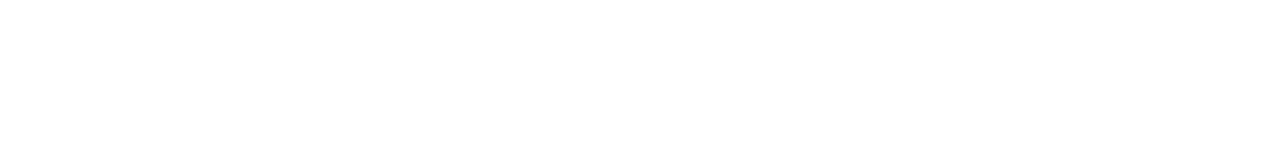
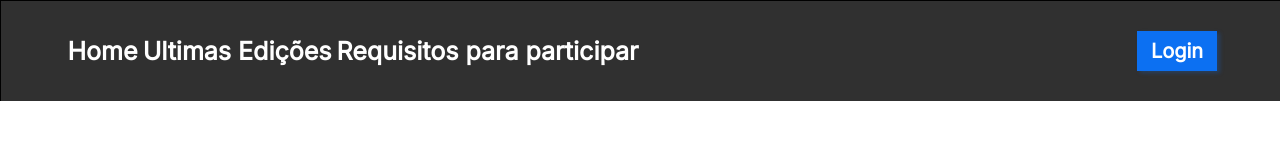
Before and after one commit to guilhermepradobr/bootcamp-dnc, a plain HTML site: page index.html in a window 1280 px wide. Drawn offline with Linux system fonts and the light colour scheme.

Commit message:
Criação do EStilo CSS do Menu

```diff
--- a/index.html
+++ b/index.html
@@ -5,8 +5,18 @@
     <meta http-equiv="X-UA-Compatible" content="IE=edge">
     <meta name="viewport" content="width=device-width, initial-scale=1.0">
     <title>Bootcamp DNC</title>
+    <link rel="stylesheet" href="style.css">
+
 </head>
 <body>
+    <nav id="principal">
+        <div id="menu">
+            <a href="">Home</a>
+            <a href="">Ultimas Edições</a>
+            <a href="">Requisitos para participar</a>
+        </div>
+        <button>Login</button>
+    </nav>
 
 </body>
 </html>
--- /dev/null
+++ b/style.css
@@ -0,0 +1,57 @@
+/*importação de fonte*/
+@import url('https://fonts.googleapis.com/css2?family=Inter:wght@100;400&display=swap');
+
+    body{
+        margin: 0px; /*margin interna dos nossos componentes*/
+        padding: 0px; /*margin internar dos nossos componentes*/
+    }
+
+    /*Menu de navegação*/
+    #principal{
+        width: 100%;
+        height: 100px;
+        border: 1px solid black;
+        background-color: #303030;
+        display: flex;
+        justify-content: space-between;
+        align-items: center;
+        border-bottom: #BABABA;
+    }
+
+        #menu{
+            display: flex;
+            width: 45%;
+            justify-content: space-around;
+            align-items: center;
+            margin-left: 5%;
+        }
+
+        #principal div a{
+            font-family: 'inter';
+            font-size: 25px;
+            font-weight: 600;
+            color: white;
+            text-decoration: none;
+
+        }
+
+        #principal div a:hover{
+            color: #cccccc;
+        }
+
+
+        #principal button{
+            margin-right: 5%;
+            background-color: #0c70f2;
+            border: 0px;
+
+            height: 40px;
+            width: 80px;
+
+            font-family: 'inter';
+            font-size: 20px;
+            font-weight: 600;
+            color: white;
+            box-shadow: 3px 2px 4px rgba(12, 112, 242, 0.25) ;
+            cursor: pointer;
+        }
```
